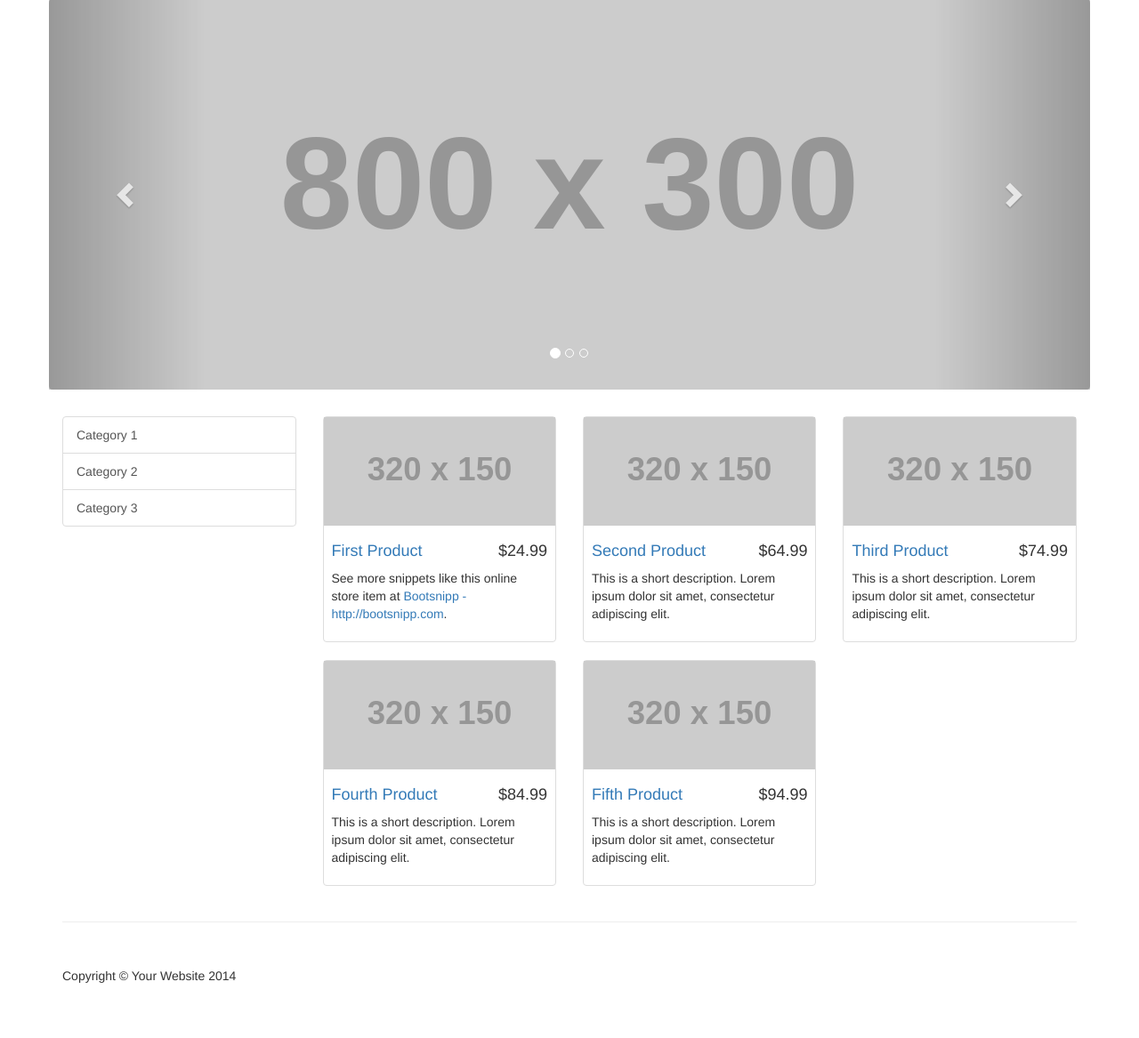
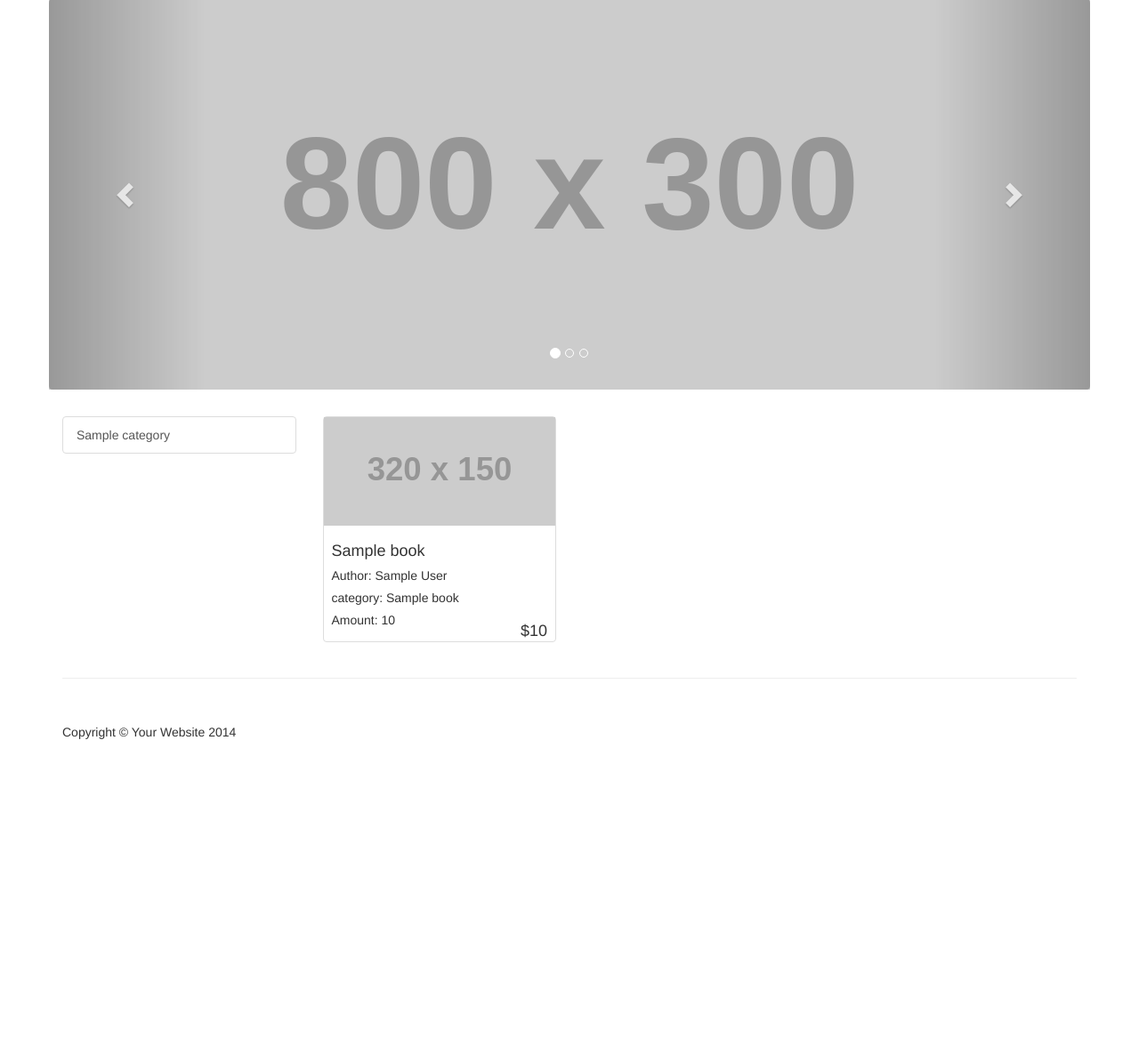
Before and after one commit to shineegco/BookShop, a PHP site: page /home.php in a window 1280 px wide. Shown: the part 71-1238 px from the top of the page at 89% size. After the commit the page ends 902 px from the top, so only its background shows below. Run offline with PHP 8.4, Linux system fonts and the light colour scheme; the visitor is signed in with stand-in values (Sample User, id 1); tables that the repository leaves empty or names only in its code hold one stand-in row (values such as "Sample post"); grey boxes labelled with a size stand in for pictures from a placeholder-image service; some libraries are stand-ins or nearby versions.

Commit message:
show book initial.

```diff
--- a/home.php
+++ b/home.php
@@ -4,6 +4,27 @@
 
     // Include required functions file
     require_once('include/functions.inc.php');
+
+    // get username from session
+    $username = $_SESSION['username'];
+
+    // get uid from session
+    $uid = $_SESSION['uid'];
+
+    //include
+    require_once('include/config.inc.php');
+
+    //connect Database
+    $link = mysqli_connect(DB_HOSTNAME, DB_USERNAME, DB_PASSWORD) or die("Could not connect to host");
+    mysqli_select_db($link, DB_DATABASE) or die("Could not find database");
+
+    // find category in DB
+    $sql_cat = "SELECT * FROM `category`";
+    $result = mysqli_query($link, $sql_cat);
+
+    // find book in DB
+    $sql_book = "SELECT * FROM category C, book B WHERE C.id_category=B.id_category AND C.id_category=1";
+    $result_book = mysqli_query($link, $sql_book);
 ?>
 
 <html lang="en">
@@ -30,6 +51,12 @@
         <script src="https://oss.maxcdn.com/libs/html5shiv/3.7.0/html5shiv.js"></script>
         <script src="https://oss.maxcdn.com/libs/respond.js/1.4.2/respond.min.js"></script>
     <![endif]-->
+
+    <script>
+        function show_book(id) {
+
+        }
+    </script>
 
 </head>
 
@@ -129,9 +156,13 @@
             <div class="col-md-3">
              <!--   <p class="lead">Shop Name</p>   -->
                 <div class="list-group">
-                    <a href="#" class="list-group-item">Category 1</a>
-                    <a href="#" class="list-group-item">Category 2</a>
-                    <a href="#" class="list-group-item">Category 3</a>
+            <?php
+                while ($row = mysqli_fetch_array($result)) {
+            ?>
+                    <a onclick="show_book(<?php echo $row['id_category']; ?>)" style="cursor: pointer" class="list-group-item"><?php echo $row['name_cate']; ?></a>
+            <?php
+                }
+            ?>
                 </div>
             </div>
 
@@ -139,68 +170,25 @@
 
 
 
-                <div class="row">
-
+                <div class="row" id="book">
+            <?php
+                while ($row = mysqli_fetch_array($result_book)) {
+            ?>
                     <div class="col-sm-4 col-lg-4 col-md-4">
                         <div class="thumbnail">
                             <img src="http://placehold.it/320x150" alt="">
                             <div class="caption">
-                                <h4 class="pull-right">$24.99</h4>
-                                <h4><a href="#">First Product</a>
-                                </h4>
-                                <p>See more snippets like this online store item at <a target="_blank" href="http://www.bootsnipp.com">Bootsnipp - http://bootsnipp.com</a>.</p>
+                                <h4><?php echo $row['name']; ?></h4>
+                                <h5>Author: <?php echo $row['author']; ?></h5>
+                                <h5>category: <?php echo $row['name_cate']; ?></h5>
+                                <h4 class="pull-right"> $<?php echo $row['price']; ?> </h4>
+                                <h5>Amount: <?php echo $row['amount']; ?></h5>
                             </div>
                         </div>
                     </div>
-
-                    <div class="col-sm-4 col-lg-4 col-md-4">
-                        <div class="thumbnail">
-                            <img src="http://placehold.it/320x150" alt="">
-                            <div class="caption">
-                                <h4 class="pull-right">$64.99</h4>
-                                <h4><a href="#">Second Product</a>
-                                </h4>
-                                <p>This is a short description. Lorem ipsum dolor sit amet, consectetur adipiscing elit.</p>
-                            </div>
-                        </div>
-                    </div>
-
-                    <div class="col-sm-4 col-lg-4 col-md-4">
-                        <div class="thumbnail">
-                            <img src="http://placehold.it/320x150" alt="">
-                            <div class="caption">
-                                <h4 class="pull-right">$74.99</h4>
-                                <h4><a href="#">Third Product</a>
-                                </h4>
-                                <p>This is a short description. Lorem ipsum dolor sit amet, consectetur adipiscing elit.</p>
-                            </div>
-                        </div>
-                    </div>
-
-                    <div class="col-sm-4 col-lg-4 col-md-4">
-                        <div class="thumbnail">
-                            <img src="http://placehold.it/320x150" alt="">
-                            <div class="caption">
-                                <h4 class="pull-right">$84.99</h4>
-                                <h4><a href="#">Fourth Product</a>
-                                </h4>
-                                <p>This is a short description. Lorem ipsum dolor sit amet, consectetur adipiscing elit.</p>
-                            </div>
-                        </div>
-                    </div>
-
-                    <div class="col-sm-4 col-lg-4 col-md-4">
-                        <div class="thumbnail">
-                            <img src="http://placehold.it/320x150" alt="">
-                            <div class="caption">
-                                <h4 class="pull-right">$94.99</h4>
-                                <h4><a href="#">Fifth Product</a>
-                                </h4>
-                                <p>This is a short description. Lorem ipsum dolor sit amet, consectetur adipiscing elit.</p>
-                            </div>
-                        </div>
-                    </div>
-
+            <?php
+                }
+            ?>
                 </div>
 
             </div>
```
